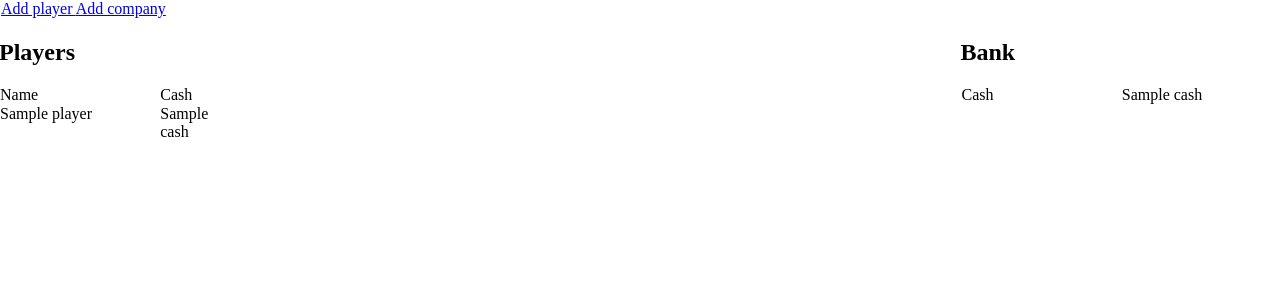
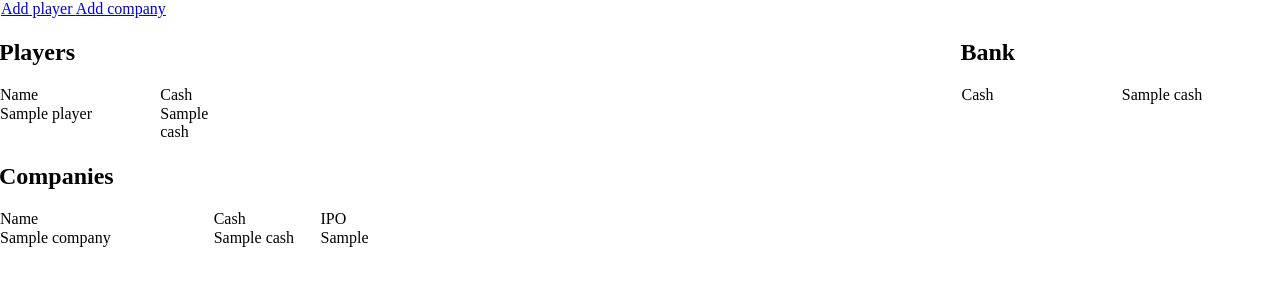
Before and after one commit to XeryusTC/18xx-accountant, a Django app: template accountant/templates/interface/game.html in a window 1280 px wide. Shown: the top 300 px of the page. Run offline with Django 3.2, Linux system fonts and the light colour scheme; the template is opened without the code that fills it: most values are stand-ins (such as "Sample title", 1, 10 or a date in 2020).

Commit message:
Can create company and it shows up in game overview

```diff
--- a/accountant/functional_tests/test_company.py
+++ b/accountant/functional_tests/test_company.py
@@ -31,10 +31,10 @@ class CompanyTests(FunctionalTestCase):
         add_company.add_button.click()
 
         # The company appears in the company list on the game page
-        self.assertRegex(self.browser.current_url, r'/en/game([^/]+)/$')
+        self.assertRegex(self.browser.current_url, r'/en/game/([^/]+)/$')
 
         company_list = game_page.get_companies()
         self.assertEqual(len(company_list), 1)
         self.assertEqual(company_list[0]['name'].text, 'B&O')
-        self.assertEqual(company_list[0]['cash'].text, '700')
+        self.assertEqual(company_list[0]['cash'].text, '100')
         self.assertEqual(company_list[0]['ipo_shares'].text, '10')
--- a/accountant/templates/interface/game.html
+++ b/accountant/templates/interface/game.html
@@ -50,5 +50,23 @@
 			</div>
 		</div>
 	</div>
+
+	<div class="row">
+		<h2>Companies</h2>
+	</div>
+	<div class="row">
+		<div class="tp-2">Name</div>
+		<div class="tp-1">Cash</div>
+		<div class="tp-1">IPO</div>
+	</div>
+	<div id="companies">
+		{% for company in game.companies.all %}
+			<div class="row company">
+				<div class="tp-2 name">{{ company.name }}</div>
+				<div class="tp-1 cash">{{ company.cash }}</div>
+				<div class="tp-1 ipo">{{ company.ipo_shares }}</div>
+			</div>
+		{% endfor %}
+	</div>
 </div>
 {% endblock content %}
```
Also changed, not shown: accountant/functional_tests/pages/game.py (+18 -1 lines).
